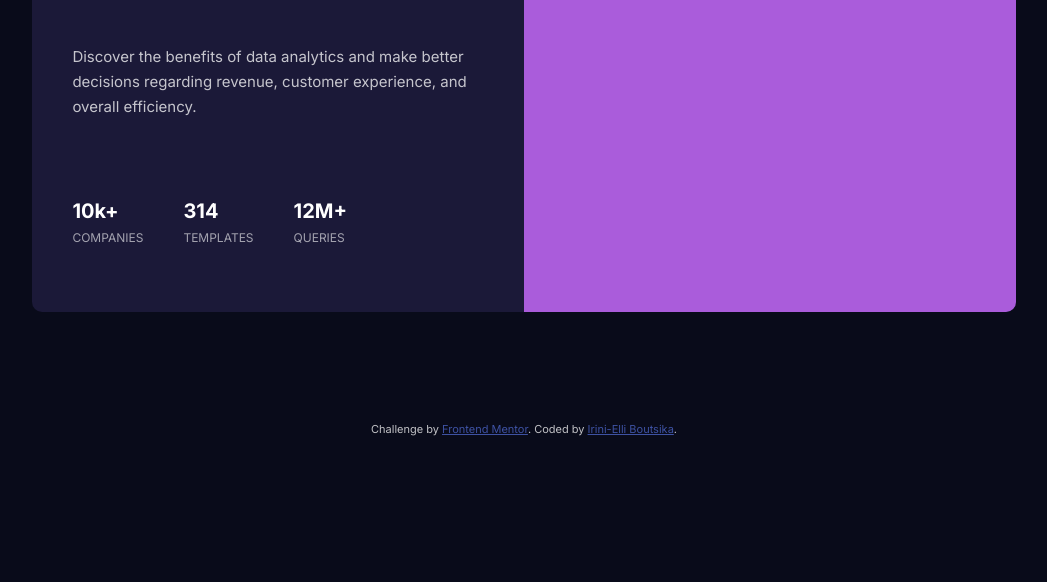
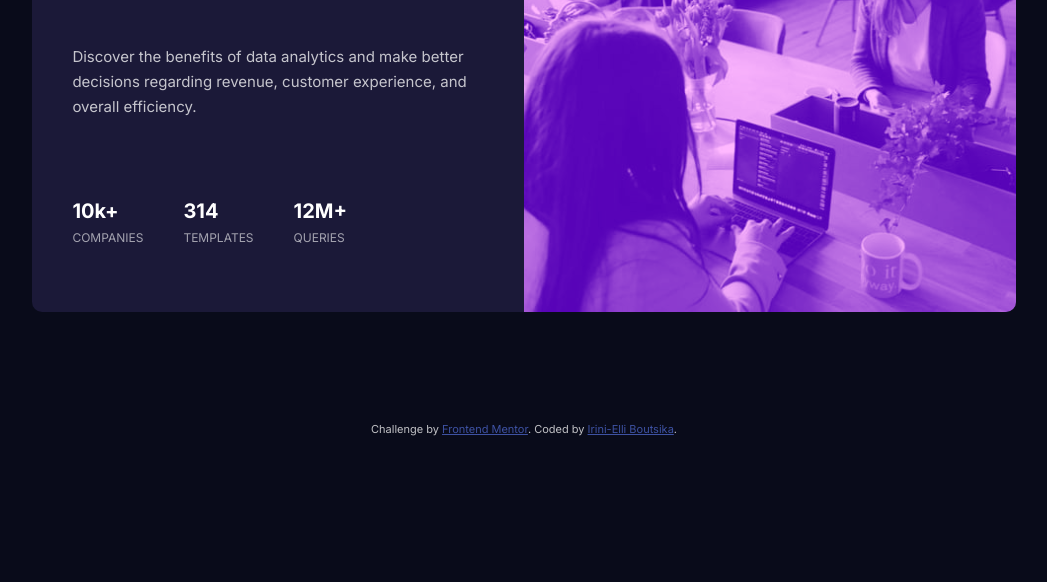
Before and after one commit to 3vilBonobo/Stats_preview_card_component, a plain HTML site: page index.html in a window 1280 px wide. Shown: the part 218-800 px from the top of the page, without its empty margins (116-1163 px from the left). Drawn offline with Linux system fonts and the light colour scheme; the site is published under a folder, as on GitHub Pages, so addresses that start at the root find nothing.

Commit message:
Update styles.css

```diff
--- a/styles.css
+++ b/styles.css
@@ -58,7 +58,7 @@ ul li span {
   border-radius: 10px;
 }
 .container .picture {
-  background: url(/images/image-header-mobile.jpg) no-repeat center/cover;
+  background: url(./images/image-header-mobile.jpg) no-repeat center/cover;
   background-color: var(--Soft-violet);
   background-blend-mode: overlay;
   height: 300px;
@@ -90,7 +90,7 @@ ul li span {
   }
 
   .container .picture {
-    background: url(/images/image-header-desktop.jpg) no-repeat center/cover;
+    background: url(./images/image-header-desktop.jpg) no-repeat center/cover;
     background-color: var(--Soft-violet);
     background-blend-mode: overlay;
     width: 100%;
```
